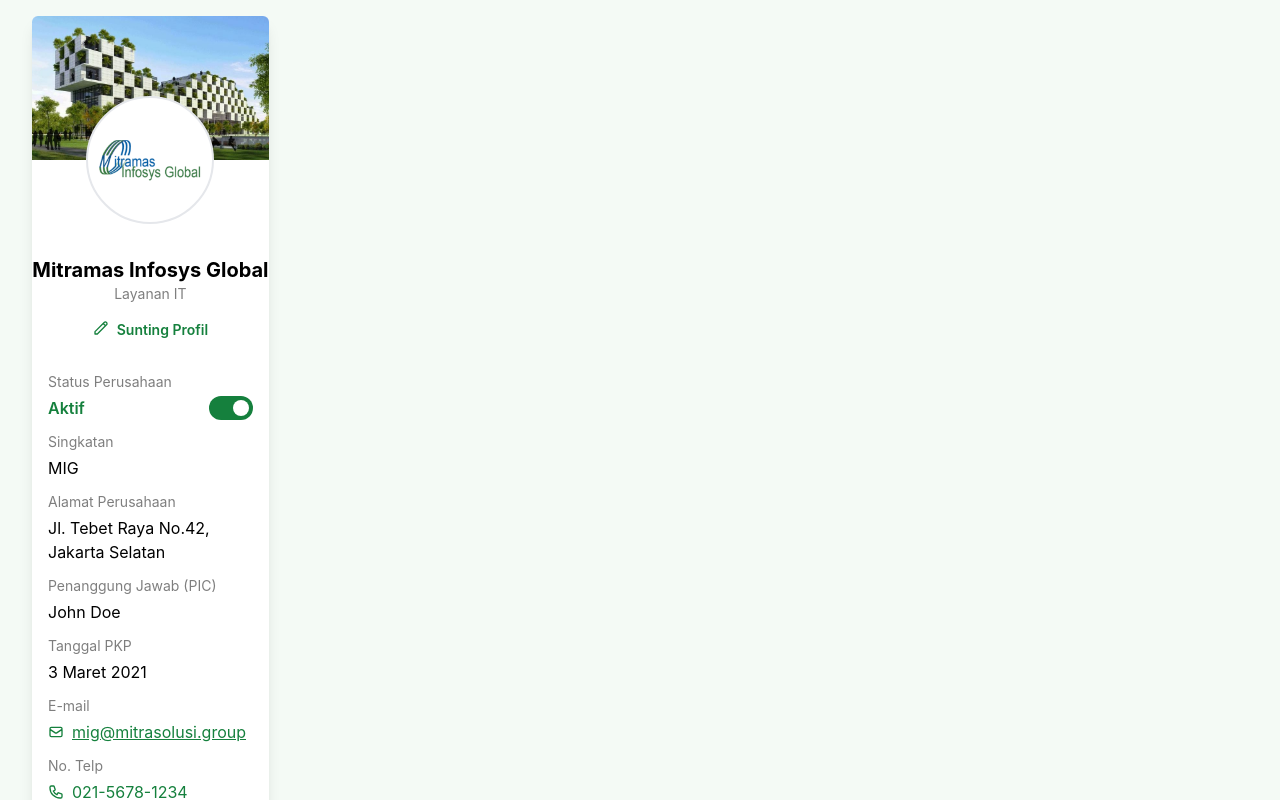
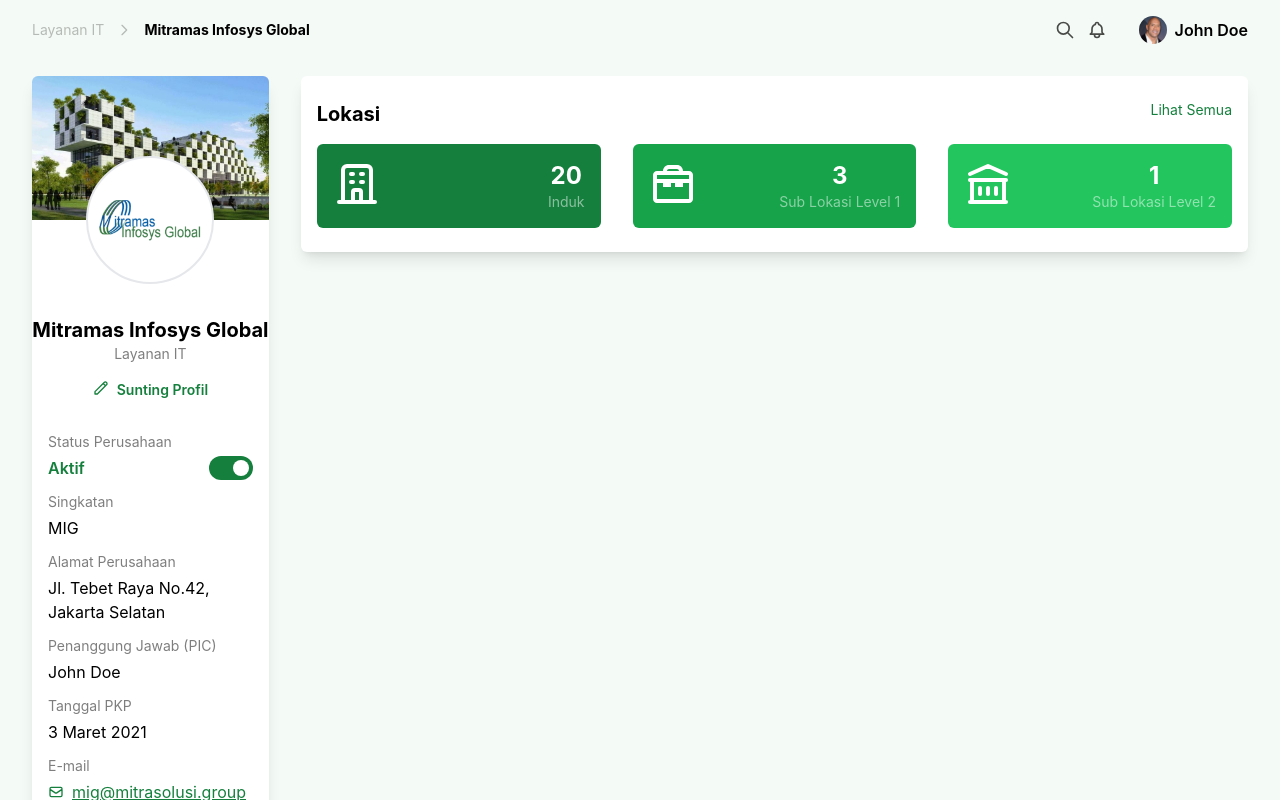
Before and after one commit to fazaghulam/mitramas-pretest-1, a React (Create React App) app: page / in a window 1280 px wide. Shown: the top 800 px of the page. Built offline with nearby package versions, Linux system fonts and the light colour scheme.

Commit message:
add lokasi card

```diff
--- /dev/null
+++ b/src/Icon/IconBell.js
@@ -0,0 +1,14 @@
+const IconBell = () => {
+  return (
+    <svg className="w-5 h-5 ml-3" fill="none" stroke="currentColor" viewBox="0 0 24 24" xmlns="http://www.w3.org/2000/svg">
+      <path
+        strokeLinecap="round"
+        strokeLinejoin="round"
+        strokeWidth={2}
+        d="M15 17h5l-1.405-1.405A2.032 2.032 0 0118 14.158V11a6.002 6.002 0 00-4-5.659V5a2 2 0 10-4 0v.341C7.67 6.165 6 8.388 6 11v3.159c0 .538-.214 1.055-.595 1.436L4 17h5m6 0v1a3 3 0 11-6 0v-1m6 0H9"
+      />
+    </svg>
+  );
+};
+
+export default IconBell;
--- /dev/null
+++ b/src/Icon/IconBuilding.js
@@ -0,0 +1,14 @@
+const IconBuilding = () => {
+  return (
+    <svg className="w-12 h-12" fill="none" stroke="currentColor" viewBox="0 0 24 24" xmlns="http://www.w3.org/2000/svg">
+      <path
+        strokeLinecap="round"
+        strokeLinejoin="round"
+        strokeWidth={2}
+        d="M19 21V5a2 2 0 00-2-2H7a2 2 0 00-2 2v16m14 0h2m-2 0h-5m-9 0H3m2 0h5M9 7h1m-1 4h1m4-4h1m-1 4h1m-5 10v-5a1 1 0 011-1h2a1 1 0 011 1v5m-4 0h4"
+      />
+    </svg>
+  );
+};
+
+export default IconBuilding;
--- /dev/null
+++ b/src/Icon/IconChevronRight.js
@@ -0,0 +1,9 @@
+const IconChevronRight = () => {
+  return (
+    <svg className="w-4 h-4" fill="none" stroke="currentColor" viewBox="0 0 24 24" xmlns="http://www.w3.org/2000/svg">
+      <path strokeLinecap="round" strokeLinejoin="round" strokeWidth={2} d="M9 5l7 7-7 7" />
+    </svg>
+  );
+};
+
+export default IconChevronRight;
--- /dev/null
+++ b/src/Icon/IconLibrary.js
@@ -0,0 +1,9 @@
+const IconLibrary = () => {
+  return (
+    <svg className="w-12 h-12" fill="none" stroke="currentColor" viewBox="0 0 24 24" xmlns="http://www.w3.org/2000/svg">
+      <path strokeLinecap="round" strokeLinejoin="round" strokeWidth={2} d="M8 14v3m4-3v3m4-3v3M3 21h18M3 10h18M3 7l9-4 9 4M4 10h16v11H4V10z" />
+    </svg>
+  );
+};
+
+export default IconLibrary;
--- /dev/null
+++ b/src/Icon/IconSearch.js
@@ -0,0 +1,9 @@
+const IconSearch = () => {
+  return (
+    <svg className="w-5 h-5" fill="none" stroke="currentColor" viewBox="0 0 24 24" xmlns="http://www.w3.org/2000/svg">
+      <path strokeLinecap="round" strokeLinejoin="round" strokeWidth={2} d="M21 21l-6-6m2-5a7 7 0 11-14 0 7 7 0 0114 0z" />
+    </svg>
+  );
+};
+
+export default IconSearch;
--- /dev/null
+++ b/src/Icon/IconWrench.js
@@ -0,0 +1,14 @@
+const IconWrench = () => {
+  return (
+    <svg className="w-12 h-12" viewBox="0 0 24 24" fill="none" xmlns="http://www.w3.org/2000/svg">
+      <path
+        fill-rule="evenodd"
+        clip-rule="evenodd"
+        d="M17 5.5H20C21.1046 5.5 22 6.39543 22 7.5V19.5C22 20.6046 21.1046 21.5 20 21.5H4C2.89543 21.5 2 20.6046 2 19.5V7.5C2 6.39543 2.89543 5.5 4 5.5H7C7 3.84315 8.34315 2.5 10 2.5H14C15.6569 2.5 17 3.84315 17 5.5ZM14 4.5H10C9.44772 4.5 9 4.94772 9 5.5H15C15 4.94772 14.5523 4.5 14 4.5ZM20 7.5H4V9.5H20V7.5ZM4 19.5V11.5H7V13.5H11V11.5H13V13.5H17V11.5H20V19.5H4Z"
+        fill="currentColor"
+      />
+    </svg>
+  );
+};
+
+export default IconWrench;
--- a/src/Icon/index.js
+++ b/src/Icon/index.js
@@ -1,4 +1,12 @@
 import IconEdit from "./IconEdit";
 import IconMail from "./IconMail";
+import IconPhone from "./IconPhone";
+import IconWeb from "./IconWeb";
+import IconBuilding from "./IconBuilding";
+import IconWrench from "./IconWrench";
+import IconLibrary from "./IconLibrary";
+import IconChevronRight from "./IconChevronRight";
+import IconSearch from "./IconSearch";
+import IconBell from "./IconBell";
 
-export { IconEdit, IconMail };
+export { IconEdit, IconMail, IconBuilding, IconPhone, IconWeb, IconWrench, IconLibrary, IconChevronRight, IconSearch, IconBell };
--- a/src/pages/Dashboard.js
+++ b/src/pages/Dashboard.js
@@ -1,13 +1,32 @@
 import { useState } from "react";
 import logo from "../assets/company-logo.png";
-import { IconEdit, IconMail } from "../Icon";
-import IconPhone from "../Icon/IconPhone";
-import IconWeb from "../Icon/IconWeb";
+import profil from "../assets/profil.jpg";
+import { IconBuilding, IconEdit, IconPhone, IconWeb, IconMail, IconWrench, IconLibrary, IconChevronRight, IconSearch, IconBell } from "../Icon";
 
 export default function Dashboard() {
   const [toggle, setToggle] = useState(true);
   return (
-    <div className="flex px-8 py-4">
+    <div className="px-8 py-4">
+      <div className="flex justify-between">
+        <div className="flex self-center">
+          <p className="text-sm opacity-25 mr-3">Layanan IT</p>
+          <div className="opacity-25 self-center">
+            <IconChevronRight />
+          </div>
+          <p className="text-sm font-bold ml-3 ">Mitramas Infosys Global</p>
+        </div>
+        <div className="flex">
+          <div className="flex mr-8 opacity-70 self-center cursor-pointer">
+            <IconSearch />
+            <IconBell />
+          </div>
+          <div className="flex">
+            <img src={profil} alt="profil" className="inline object-cover w-7 h-7 rounded-full mr-2" />
+            <p className="font-semibold self-center">John Doe</p>
+          </div>
+        </div>
+      </div>
+      <div className="flex mt-8">
         <div className="bg-white w-1/5 shadow-lg rounded-md grid justify-items-stretch pb-10">
           <div className="bg-building h-36" />
           <div className="bg-white justify-self-center flex px-2 w-32 h-32 -mt-16 rounded-full border-2 border-gray-200">
@@ -60,7 +79,38 @@ export default function Dashboard() {
             </div>
           </div>
         </div>
-      <div className="w-4/5 ml-8"></div>
+        <div className="w-4/5 ml-8">
+          <div className="w-full bg-white shadow-lg rounded-md px-4 py-6">
+            <div className="flex justify-between mb-4">
+              <p className="font-bold text-xl">Lokasi</p>
+              <p className="text-sm text-green-700 cursor-pointer">Lihat Semua</p>
+            </div>
+            <div className="grid gap-x-8 grid-cols-3">
+              <div className="bg-green-700 rounded-md p-4 flex justify-between text-white">
+                <IconBuilding />
+                <div>
+                  <p className="font-bold text-2xl text-center">20</p>
+                  <p className="text-sm opacity-50">Induk</p>
+                </div>
+              </div>
+              <div className="bg-green-600 rounded-md p-4 flex justify-between text-white">
+                <IconWrench />
+                <div>
+                  <p className="font-bold text-2xl text-center">3</p>
+                  <p className="text-sm opacity-50">Sub Lokasi Level 1</p>
+                </div>
+              </div>
+              <div className="bg-green-500 rounded-md p-4 flex justify-between text-white">
+                <IconLibrary />
+                <div>
+                  <p className="font-bold text-2xl text-center">1</p>
+                  <p className="text-sm opacity-50">Sub Lokasi Level 2</p>
+                </div>
+              </div>
+            </div>
+          </div>
+        </div>
+      </div>
     </div>
   );
 }
```
Also changed, not shown: src/assets/profil.jpg (added). Lines whose indentation alone changed are shown as unchanged.
